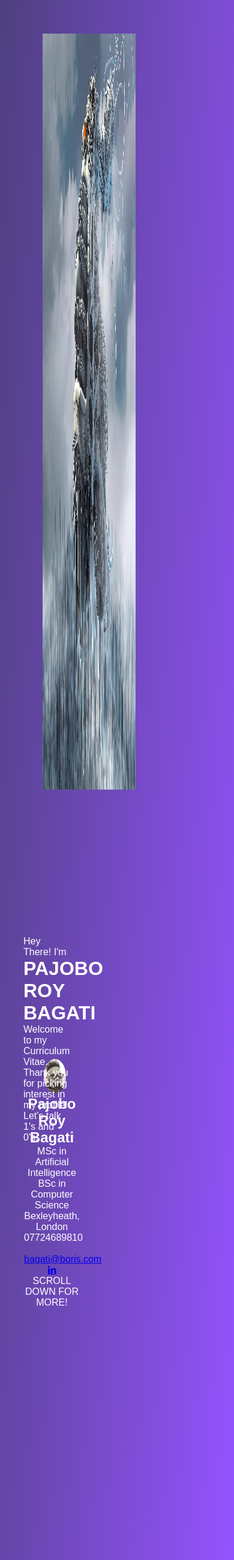
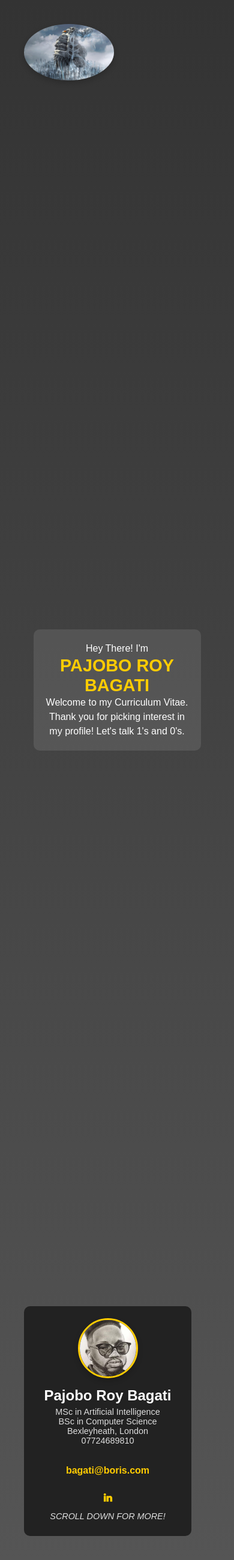
Before and after one commit to BORRIS-ROY/portfolio_backend, a Django app: page / in a window 390 px wide. Shown: the whole page at 60% size. Run offline with Django 5.2, Linux system fonts and the light colour scheme.

Commit message:
CSS Fix 3

```diff
--- a/portfolio_backend/static/css/style.css
+++ b/portfolio_backend/static/css/style.css
@@ -27,40 +27,142 @@
     overflow-y: auto;
 }
 
-.slide1 img{
-    width: 50%;
-    height: 50%;
-    margin-top: 5%;
-    margin-left: 10%;
-
+/*SLIDE 1 STARTS*/
+/* Main Slide Container */
+.slide1 {
+    display: flex;
+    flex-direction: column;
+    align-items: center;
+    justify-content: center;
+    text-align: center;
+    padding: 40px;
+    background: linear-gradient(to bottom, #333, #555); /* Gradient background */
+    color: white;
 }
 
-.slides h2{
-    /*margin-top: 1%;*/
-    max-height: 5%;
-    width: 100%;
-    text-align: center;
+/* Profile Image */
+.slide1 img {
+    max-width: 200px;
+    height: auto;
+    border-radius: 50%;
+    margin-bottom: 20px;
+    box-shadow: 0px 4px 10px rgba(0, 0, 0, 0.2); /* Soft shadow for depth */
 }
 
-.slides2{
-    width: 30%;
-    text-align: center;
+/* Intro Text */
+.intro {
+    max-width: 500px;
+    margin: 20px auto;
+    padding: 20px;
+    background: rgba(255, 255, 255, 0.1); /* Slight transparent background */
+    border-radius: 10px;
 }
 
-.slides2 img{
-    height: 35%;
-    width: 40%;
-    border-radius: 50%;
-    margin-top: 20%;
+.intro p {
+    font-size: 1.2rem;
+    line-height: 1.5;
 }
 
-.intro{
-    position: absolute;
-    top: 60%;
-    width: 20%;
-    left: 10%;
+/* Name Heading */
+.head {
+    font-size: 2.5rem;
+    font-weight: bold;
+    color: #ffcc00; /* Highlighted name */
 }
-/*Side1 Ends!!!*/
+
+/* About & Contact Section */
+.slides2 {
+    display: flex;
+    flex-direction: column;
+    align-items: center;
+    background: #222;
+    padding: 20px;
+    border-radius: 10px;
+    width: 80%;
+    max-width: 400px;
+    margin-top: 30px;
+}
+
+.slides2 img {
+    width: 120px;
+    height: 120px;
+    border-radius: 50%;
+    object-fit: cover;
+    border: 3px solid #ffcc00;
+    margin-bottom: 15px;
+}
+
+/* Contact Info */
+.slides2 p {
+    font-size: 1rem;
+    color: #ddd;
+    margin: 5px 0;
+}
+
+/* Email & Social Links */
+.slides2 a {
+    display: inline-block;
+    margin-top: 10px;
+    font-size: 1rem;
+    color: #ffcc00;
+    text-decoration: none;
+    font-weight: bold;
+}
+
+.slides2 a:hover {
+    text-decoration: underline;
+}
+
+/* SCROLL DOWN TEXT */
+.slides2 p:last-child {
+    font-style: italic;
+    font-size: 0.9rem;
+    margin-top: 15px;
+}
+
+/* Responsive Design */
+@media (max-width: 768px) {
+    .slide1 {
+        padding: 20px;
+    }
+
+    .intro {
+        max-width: 90%;
+    }
+
+    .head {
+        font-size: 2rem;
+    }
+
+    .slides2 {
+        width: 90%;
+    }
+}
+
+@media (max-width: 480px) {
+    .slide1 img {
+        width: 150px;
+    }
+
+    .head {
+        font-size: 1.8rem;
+    }
+
+    .intro p {
+        font-size: 1rem;
+    }
+
+    .slides2 img {
+        width: 100px;
+        height: 100px;
+    }
+
+    .slides2 p {
+        font-size: 0.9rem;
+    }
+}
+/*Side 1 Ends!!!*/
+
 
 /*SLIDE2 STARTS*/
 .slide2 {
```
